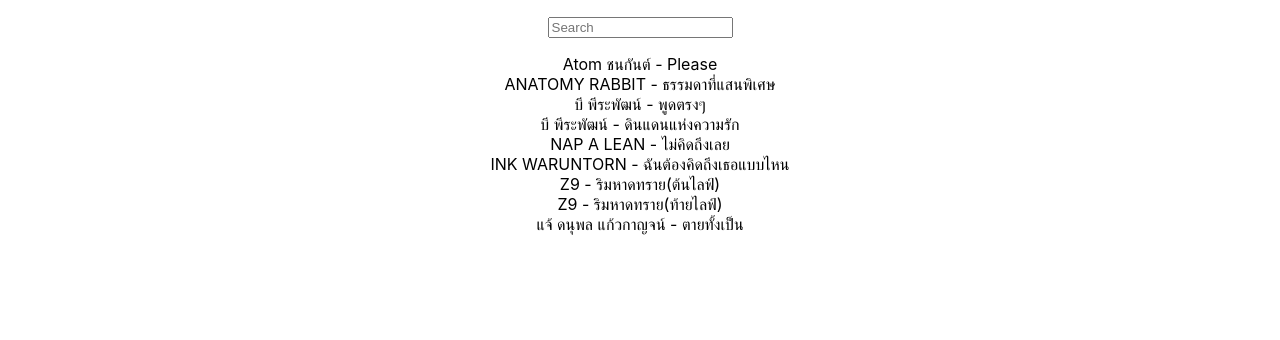
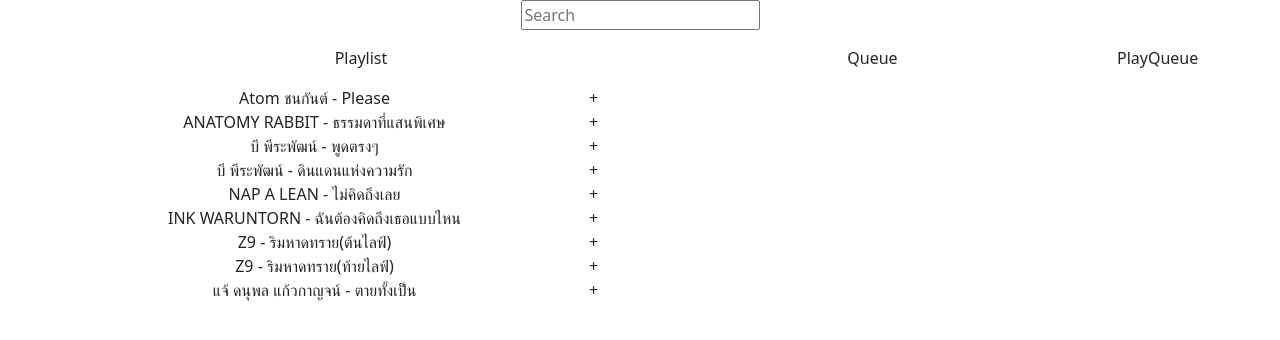
Before and after one commit to bestchse/musica, a React (Create React App) app: page / in a window 1280 px wide. Shown: the top 340 px of the page. Built offline with nearby package versions, Linux system fonts and the light colour scheme.

Commit message:
add feature

```diff
--- a/package.json
+++ b/package.json
@@ -7,7 +7,9 @@
     "@testing-library/jest-dom": "^5.16.5",
     "@testing-library/react": "^13.4.0",
     "@testing-library/user-event": "^13.5.0",
+    "bootstrap": "^5.2.2",
     "react": "^18.2.0",
+    "react-bootstrap": "^2.5.0",
     "react-dom": "^18.2.0",
     "react-scripts": "5.0.1",
     "react-youtube": "^10.0.0",
--- a/src/App.js
+++ b/src/App.js
@@ -3,6 +3,7 @@ import './App.css';
 
 import Youtube from './pages/Youtube'
 import Test from './pages/Test'
+import 'bootstrap/dist/css/bootstrap.css';
 
 function App() {
   return (
--- a/src/pages/Test.js
+++ b/src/pages/Test.js
@@ -1,6 +1,8 @@
 import React, { Component } from 'react'
 import YouTube from 'react-youtube';
 import Playlist from '../datajson/playlist.json'
+
+import { Container, Row, Col, ListGroup, Nav } from 'react-bootstrap'
 
 export class Test extends Component {
     constructor() {
@@ -8,18 +10,20 @@ export class Test extends Component {
         this.state = {
             Playlist: Playlist.Data,
             Player: {
-                VideoId: null,
+                VideoId: 'HeraLYDENSI',
                 Options: {
-                    height: '100',
-                    width: '200',
+                    height: '200',
+                    width: '400',
                     playerVars: {
                         start: null,
                         autoplay: 1,
-                        controls: 0
+                        controls: 1
                     }
                 }
             },
             SearchValue: "",
+            PlaylistQueue: [],
+            NextQueue: false
         };
     }
 
@@ -38,13 +42,13 @@ export class Test extends Component {
             Player: {
                 VideoId: this.state.Playlist[Key - 1].VideoId,
                 Options: {
-                    height: '100',
-                    width: '200',
+                    height: '200',
+                    width: '400',
                     playerVars: {
                         start: MusicStart,
                         end: MusicEnd,
                         autoplay: 1,
-                        controls: 0
+                        controls: 1
                     }
                 }
             }
@@ -53,28 +57,110 @@ export class Test extends Component {
 
     Search = (event) => {
         this.setState({
-            SearchValue: event.target.value
+            SearchValue: event
         })
     }
 
+    AddQueue(Key) {
+        this.setState({
+            PlaylistQueue: [...this.state.PlaylistQueue, Key]
+        })
+    }
+
+    DeleteQueue(id) {
+        let newdata = this.state.PlaylistQueue.filter((data, idx) => !(id === idx));
+        this.setState({
+            PlaylistQueue: newdata
+        })
+    }
+
+    PlayQueue(Idx) {
+        let MusicStart = this.ConvertTime(this.state.PlaylistQueue[Idx].MusicTimeStart)
+        let MusicEnd = this.ConvertTime(this.state.PlaylistQueue[Idx].MusicTimeEnd)
+
+        this.setState({
+            Player: {
+                VideoId: this.state.PlaylistQueue[0].VideoId,
+                Options: {
+                    height: '200',
+                    width: '400',
+                    playerVars: {
+                        start: MusicStart,
+                        end: MusicEnd,
+                        autoplay: 1,
+                        controls: 1
+                    }
+                }
+            }
+        })
+
+        this.DeleteQueue(Idx)
+    }
+
     render() {
+        let newdata = this.state.Playlist.filter(data => {
+            return data.MusicName.toLowerCase().includes(this.state.SearchValue.toLowerCase())
+        })
         return (
-            <div>
-                <YouTube videoId={this.state.Player.VideoId} opts={this.state.Player.Options} />
-                <div>
+            <Container>
+                <YouTube videoId={this.state.Player.VideoId} opts={this.state.Player.Options} onEnd={() => this.PlayQueue(0)} />
+                <input
+                    placeholder='Search'
+                    value={this.state.SearchValue}
+                    onChange={e => this.Search(e.target.value)}
+                    type='text'
+                />
                 <p>{this.state.SearchValue}</p>
-                    <p>
-                        <input placeholder='Search' value={this.state.SearchValue} onChange={this.Search}></input>
-                    </p>
-                </div>
+                <Container>
+                    <Row>
+                        <Col>
+                            <p>Playlist</p>
+                            <div className="overflow-scroll" style={{ height: 300 }}>
                                 {
-                    this.state.Playlist.map(data =>
+                                    newdata.map((data, idx) =>
                                         <div key={data.Key}>
+                                            <Row>
+                                                <Col md="10">
                                                     <a onClick={() => this.PlayMusic(data.Key)}>{data.Band} - {data.MusicName}</a>
+                                                </Col>
+                                                <Col md="2">
+                                                    <a onClick={() => this.AddQueue(data)}>+</a>
+                                                </Col>
+                                            </Row>
                                         </div>
                                     )
                                 }
                             </div>
+                        </Col>
+                        <Col>
+                            <Row>
+                                <Col md="10">
+                                    <p>Queue</p>
+                                </Col>
+                                <Col md="2">
+                                    <a onClick={() => this.PlayQueue(0)}>PlayQueue</a>
+                                </Col>
+                            </Row>
+                            <div className="overflow-scroll" style={{ height: 300 }}>
+                                {
+                                    this.state.PlaylistQueue.map((data, idx) =>
+                                        <div key={idx}>
+                                            <Row>
+                                                <Col md="10">
+                                                    {idx}{data.Band} - {data.MusicName}
+                                                </Col>
+                                                <Col md="2">
+                                                    <a onClick={() => this.DeleteQueue(idx)}>-</a>
+                                                </Col>
+                                            </Row>
+                                        </div>
+                                    )
+                                }
+                            </div>
+                        </Col>
+                    </Row>
+                </Container>
+            </Container>
         )
     }
 }
```
Also changed, not shown: 1 other file (tests, documents, lock files or other folders). Lines whose indentation alone changed are shown as unchanged.
